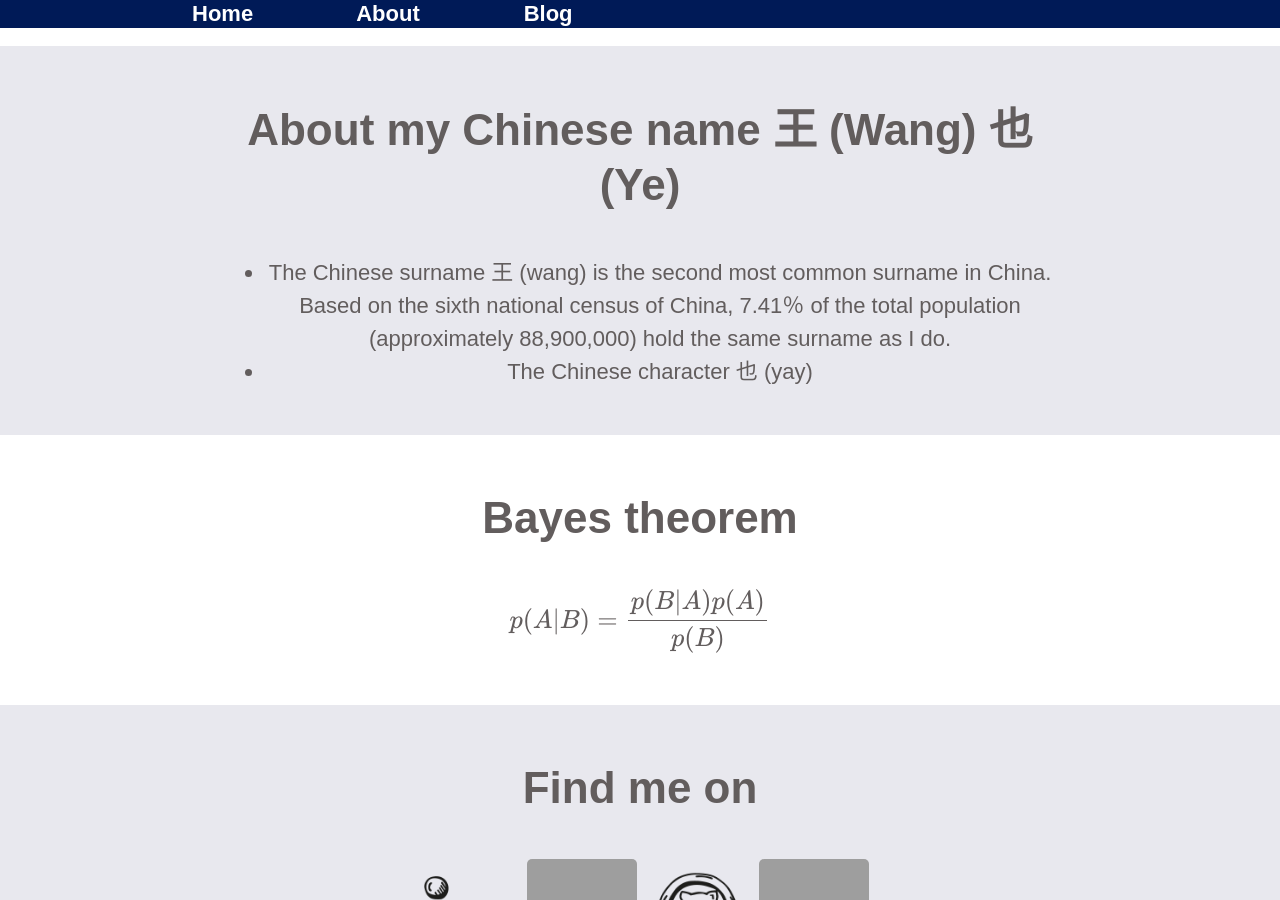
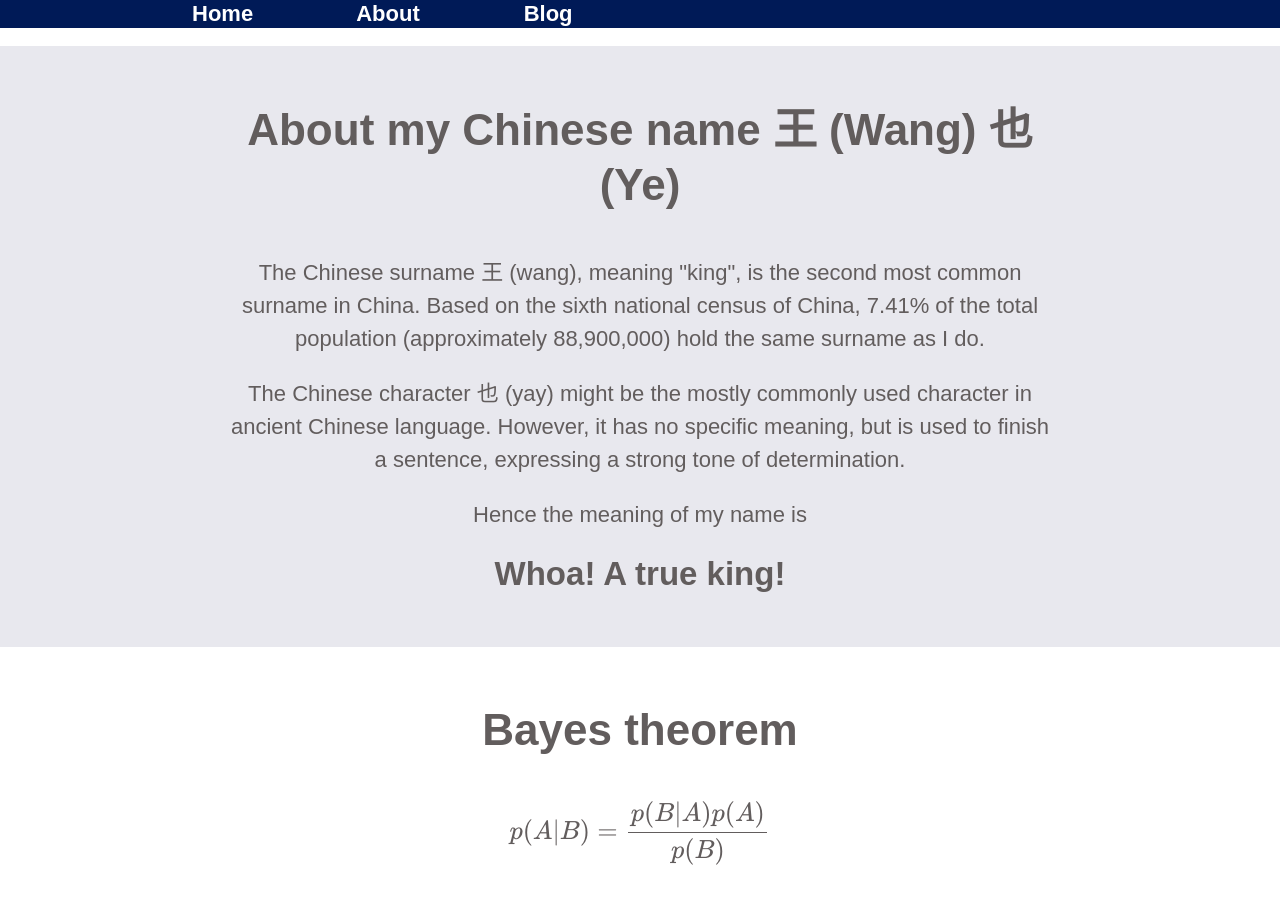
Before and after one commit to ericyewang/ericyewang.github.io, a Jekyll site: the page built from index.html, in a window 1280 px wide and 900 px high, scrolled down 872 px. Built offline with Jekyll 4.4.1, drawn with Linux system fonts in a browser that asks for light colours; formulas are drawn with MathJax 3; the list of posts is cut into pages by our own code; comment, search, counter and statistics services are not loaded; grey boxes are pictures that could not be loaded.

Commit message:
Update index.html

```diff
--- a/index.html
+++ b/index.html
@@ -52,11 +52,12 @@ title: Home
 <div class="jumbotron2">
 <div class="container-home">
   <h1>About my Chinese name 王 (Wang) 也 (Ye)</h1>
-  <ul>
-    <li>The Chinese surname 王 (wang) is the second most common surname in China. Based on the sixth national census of China,
-  7.41％ of the total population (approximately 88,900,000) hold the same surname as I do. </li>
-    <li>The Chinese character 也 (yay)</li>
-    </ul>
+    <p>The Chinese surname 王 (wang), meaning "king", is the second most common surname in China. Based on the sixth national census of China,
+  7.41% of the total population (approximately 88,900,000) hold the same surname as I do. </p>
+    <p>The Chinese character 也 (yay) might be the mostly commonly used character in ancient Chinese
+    language. However, it has no specific meaning, but is used to finish a sentence, expressing a strong tone of determination.</p>
+    <p>Hence the meaning  of my name is</p>
+    <h2>Whoa! A true king!</h2>
   </div>
   </div>
 
```
